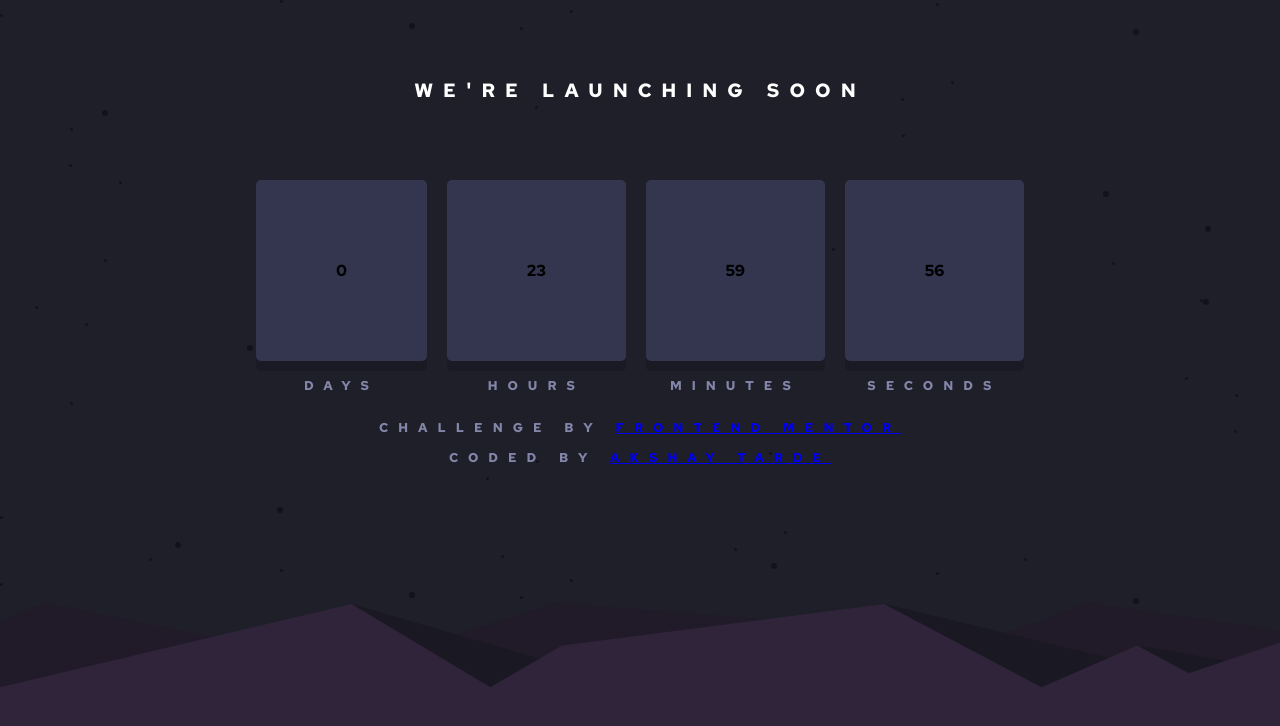
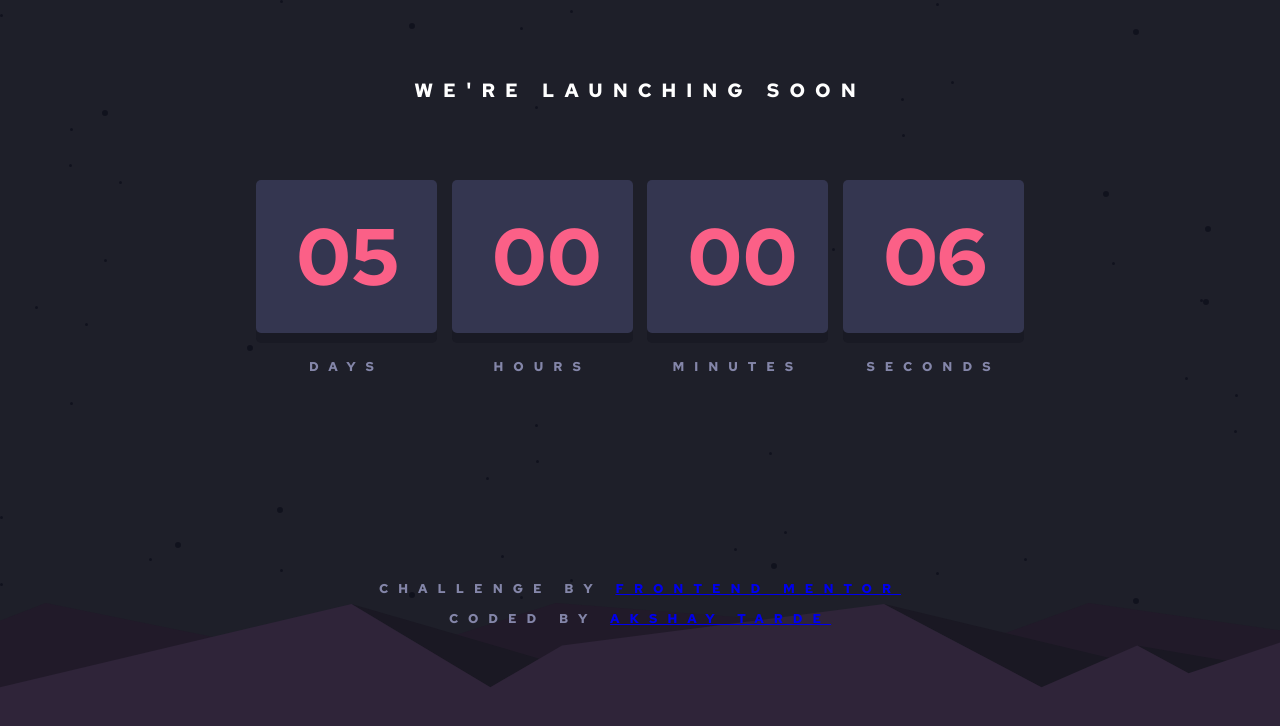
Before and after one commit to Akshay-Tarde/launch-countdown-timer, a plain HTML site: page index.html in a window 1280 px wide. Drawn offline with Linux system fonts and the light colour scheme.

Commit message:
Styled the countdown numbers

```diff
--- a/index.js
+++ b/index.js
@@ -4,18 +4,21 @@ const hours = document.querySelector('.hours');
 const minutes = document.querySelector('.minutes');
 const seconds = document.querySelector('.seconds');
 
-const starting_days = 1;
-let total_time = starting_days * 24 * 60 * 60;
+const starting_days = 5;
+let total_time = starting_days * 24 * 60 * 60 + 10;
 // let total_time = 86420;
 setInterval(countdown, 1000);
 
 function countdown() {
-    const days_remaining = Math.floor(total_time / (60*60*24) );
-    const hours_remaining = Math.floor(total_time / ( 60 * 60) ) % 24 ;
-    const minutes_remaining = Math.floor( (total_time / 60) % 60) ;
+    let days_remaining = Math.floor(total_time / (60*60*24) );
+    let hours_remaining = Math.floor(total_time / ( 60 * 60) ) % 24 ;
+    let minutes_remaining = Math.floor( (total_time / 60) % 60) ;
     let seconds_remaining = total_time % 60;
 
     seconds_remaining = seconds_remaining < 10 ? "0" + seconds_remaining : seconds_remaining;
+    minutes_remaining = minutes_remaining < 10 ? "0" + minutes_remaining : minutes_remaining;
+    hours_remaining = hours_remaining < 10 ? "0" + hours_remaining : hours_remaining;
+    days_remaining = days_remaining < 10 ? "0" + days_remaining : days_remaining;
     days.innerHTML = `${days_remaining}`;
     hours.innerHTML = `${hours_remaining}`;
     minutes.innerHTML = `${minutes_remaining}`;
--- a/styles.css
+++ b/styles.css
@@ -36,6 +36,10 @@ body {
     color: hsl(237, 18%, 59%);
 }
 
+.subtitle {
+    margin-top: 2em;
+}
+
 /* Layout */
 
 
@@ -51,11 +55,16 @@ body {
 
 /* Numbers component */
 .number-block {
-    padding: 5em;
+    padding: .3em .5em;
     background-color: hsl(236, 21%, 26%);
     box-shadow: 0 10px 0 hsl(234, 17%, 12%);
     border-radius: 5px;
-    margin-bottom: 1em;
+    min-width: 181px;
+    max-width: 181px;
+
+    color: hsl(345, 95%, 68%);
+    font-size: 5rem;
+    text-align: center;
 }
 
 
@@ -69,3 +78,9 @@ svg {
     z-index: -1;
     width: 100%;
 }
+
+/* footer */
+
+.footer {
+    margin-top: 12em;
+}
```
